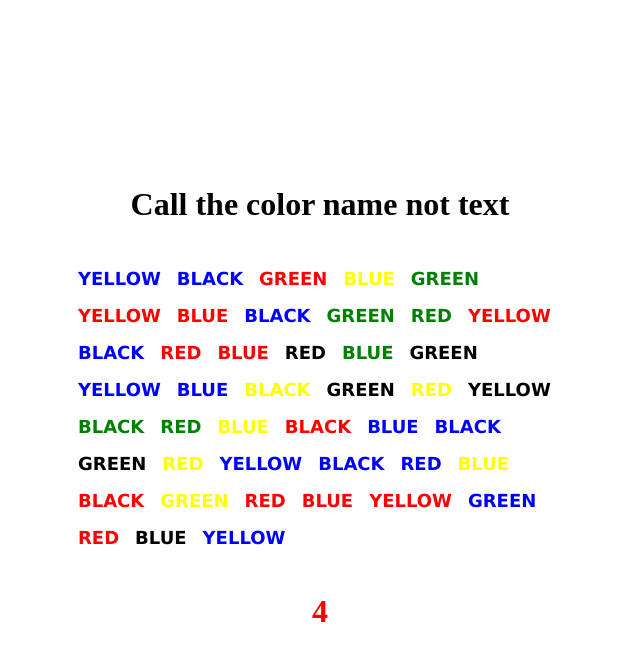
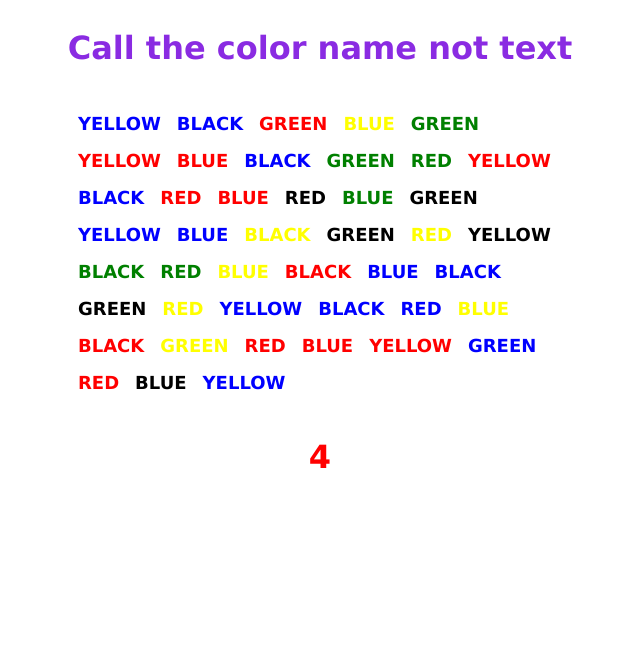
Before and after one commit to souvikkppp/colorGame, a plain HTML site: page index.html in a window 1280 px wide. Shown: the whole page, without its empty margins (328-968 px from the left). Drawn offline with Linux system fonts and the light colour scheme.

Commit message:
Update index.html v-4

```diff
--- a/index.html
+++ b/index.html
@@ -6,12 +6,17 @@
     <title>Document</title>
     <style>
       body {
-        justify-content: center;
+        justify-content: start;
         display: flex;
         align-items: center;
+
         height: 100vh;
         width: 100vw;
         flex-direction: column;
+        text-align: center;
+        overflow: hidden;
+        font-family: Verdana, Geneva, Tahoma, sans-serif;
+
       }
       #board-parent {
         display: flex;
@@ -29,7 +34,7 @@
     </style>
   </head>
   <body>
-    <h1>
+    <h1 style="font-weight: bolder; color: blueviolet;">
       Call the color name not text
     </h1>
     <div id="board-parent">
```
